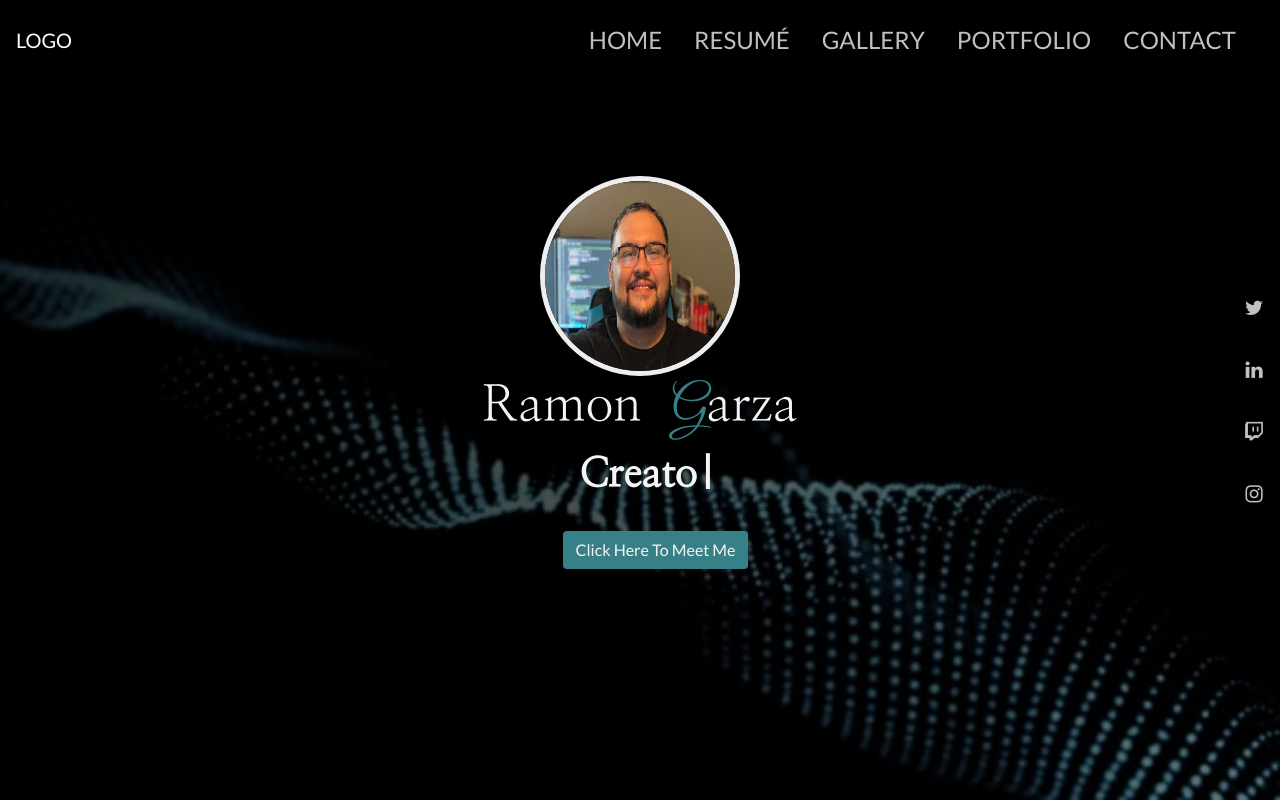
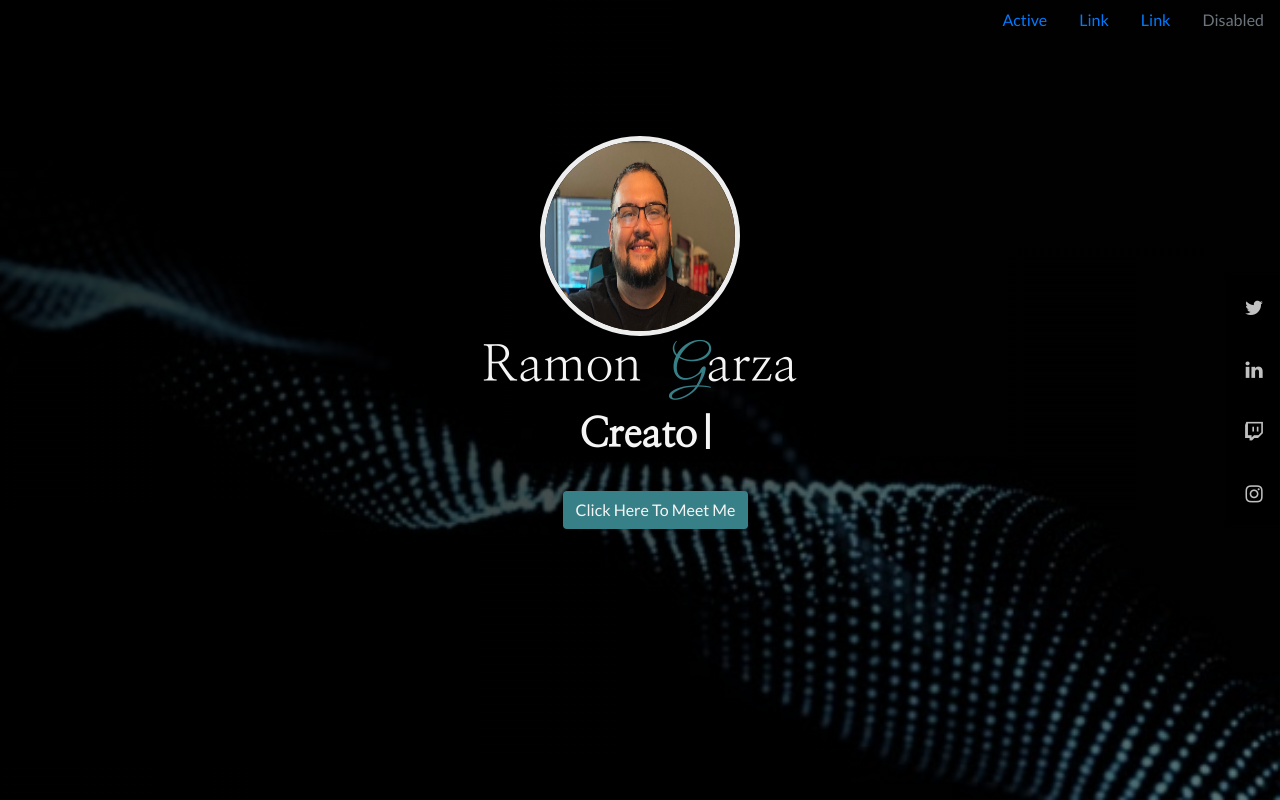
Before and after one commit to Ramong06/portfolio-website, a React (Create React App) app: page / in a window 1280 px wide. Built offline with nearby package versions, Linux system fonts and the light colour scheme; the HTML template or start-up script is replaced by a standard one.

Commit message:
changed navbar2 style

```diff
--- a/src/components/Navbar2/index.js
+++ b/src/components/Navbar2/index.js
@@ -7,7 +7,7 @@
 const Navbar2 = () => {
     return (
         <div>
-            <Navbar className="navbar" collapseOnSelect expand="lg" variant="dark">
+            {/* <Navbar className="navbar" collapseOnSelect expand="lg" variant="dark">
                 <Navbar.Brand href="#home">LOGO</Navbar.Brand>
                 <Navbar.Toggle aria-controls="responsive-navbar-nav" />
                 <Navbar.Collapse className="navbar-collapse" id="responsive-navbar-nav">
@@ -21,7 +21,23 @@
                     </Nav>
                     </Nav>
                 </Navbar.Collapse>
-            </Navbar>
+            </Navbar> */}
+              <Nav className="justify-content-end" activeKey="/home">
+    <Nav.Item>
+      <Nav.Link href="/home">Active</Nav.Link>
+    </Nav.Item>
+    <Nav.Item>
+      <Nav.Link eventKey="link-1">Link</Nav.Link>
+    </Nav.Item>
+    <Nav.Item>
+      <Nav.Link eventKey="link-2">Link</Nav.Link>
+    </Nav.Item>
+    <Nav.Item>
+      <Nav.Link eventKey="disabled" disabled>
+        Disabled
+      </Nav.Link>
+    </Nav.Item>
+  </Nav>
         </div>
     )
 }
--- a/src/components/Navbar2/styles.css
+++ b/src/components/Navbar2/styles.css
@@ -1,5 +1,5 @@
 .navbar {
-    background-color: #000;
+    background-color: transparent;
     height: 80px;
     display: flex;
     justify-content: center;
@@ -8,7 +8,7 @@
 }
 
 .navbar-collapse {
-    background-color: black;
+    background-color: transparent;
 }
 
 .navbar-collapse:active {
```
